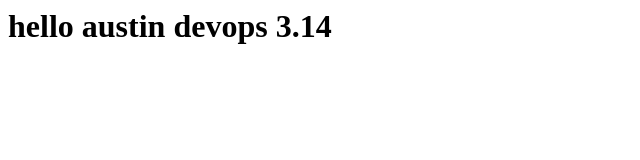
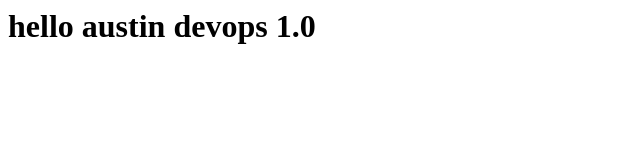
Before and after one commit to revanthreddy/ci-cd-demo, a website: page public/index.html in a window 1280 px wide. Shown: the full height of the page, 0-640 px from the left. Drawn offline with Linux system fonts and the light colour scheme.

Commit message:
Update index.html

```diff
--- a/public/index.html
+++ b/public/index.html
@@ -1 +1 @@
-<h1> hello austin devops 3.14 </h1>
+<h1> hello austin devops 1.0 </h1>
```
